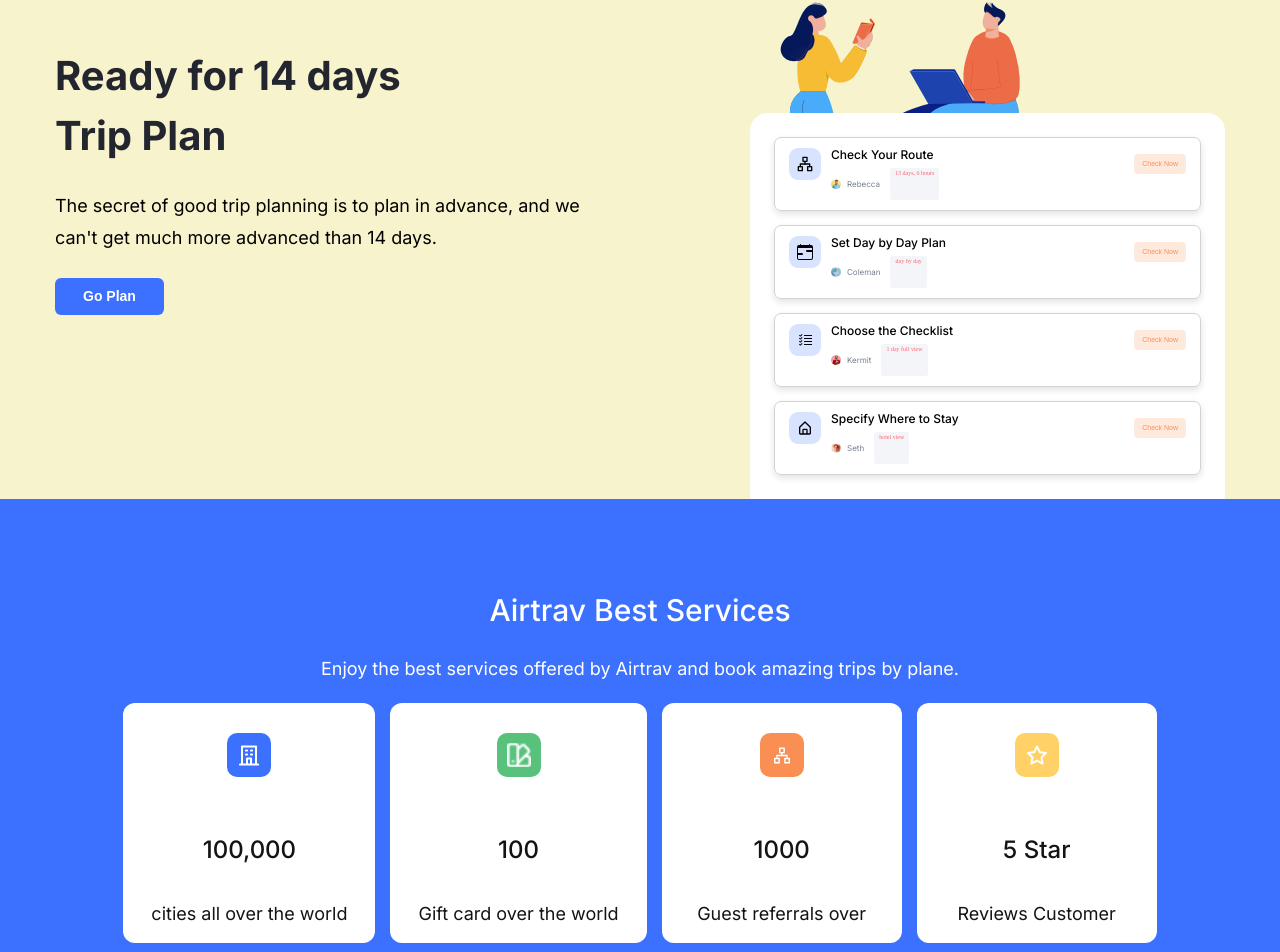
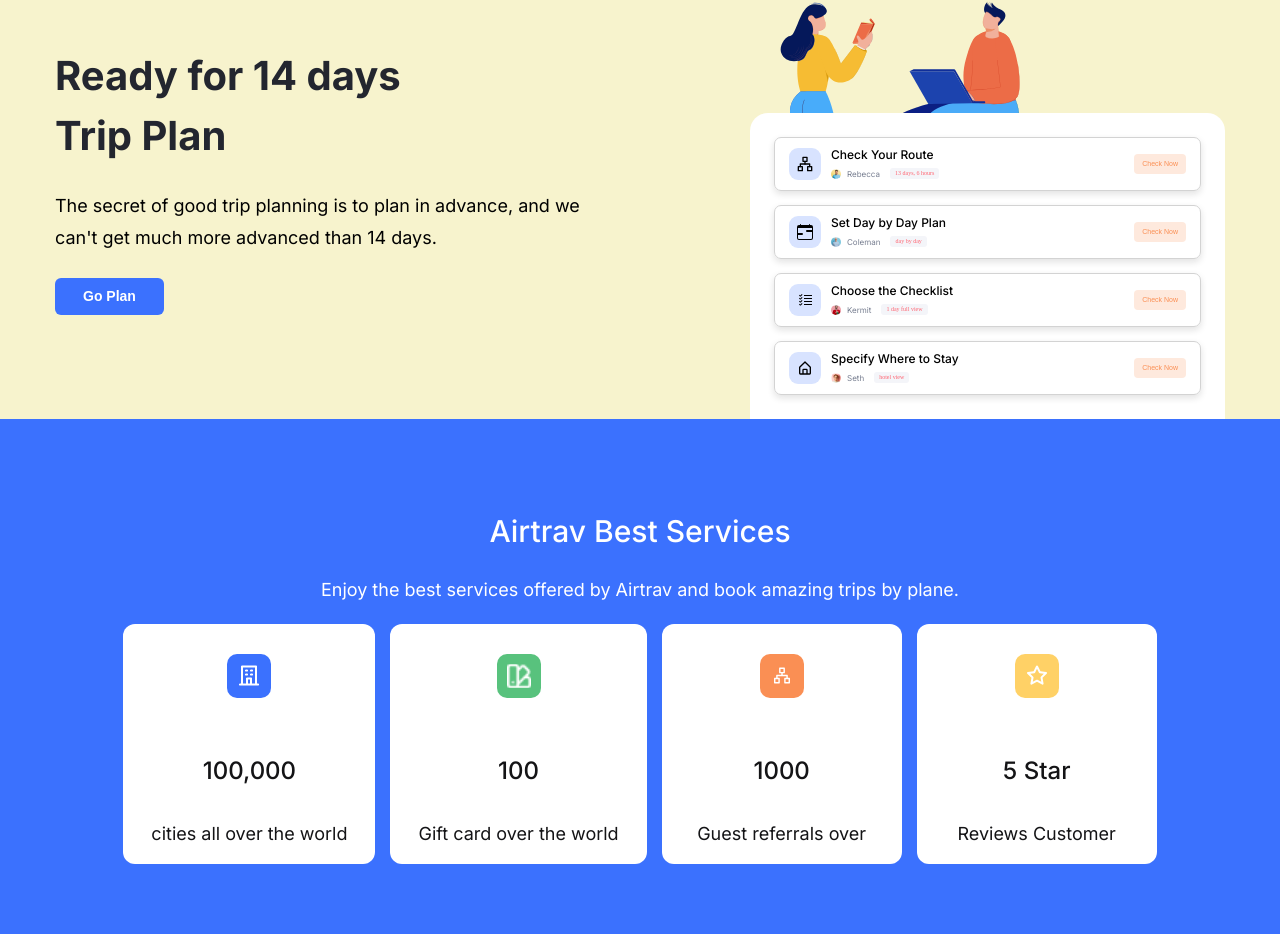
Before and after one commit to ronaldpaek/astro-planner-client, a React (Vite) app: page / in a window 1280 px wide. Shown: the part 2743-3695 px from the top of the page. Built offline with nearby package versions, Linux system fonts and the light colour scheme.

Commit message:
fix: fix some styling for twoWeekTripPlan section

```diff
--- a/src/App.jsx
+++ b/src/App.jsx
@@ -1,6 +1,6 @@
 import { createBrowserRouter, RouterProvider } from 'react-router-dom';
 
-import './App.scss';
+import '@/App.scss';
 import Layout from '@/components/Layout';
 import Home from '@/pages/Home';
 import Login from '@/components/Login';
--- a/src/partials/_twoWeekTripPlan.scss
+++ b/src/partials/_twoWeekTripPlan.scss
@@ -140,6 +140,7 @@
   font-size: 8px;
   color: v.$color-gray-3;
   margin: 0;
+  line-height: 0;
 }
 
 .card-info-chip {
@@ -190,6 +191,7 @@
   gap: 6px;
   @media (min-width: 1024px) {
     flex-direction: row;
+    align-items: center;
     gap: 10px;
   }
 }
```
Also changed, not shown: src/App.css (deleted).
